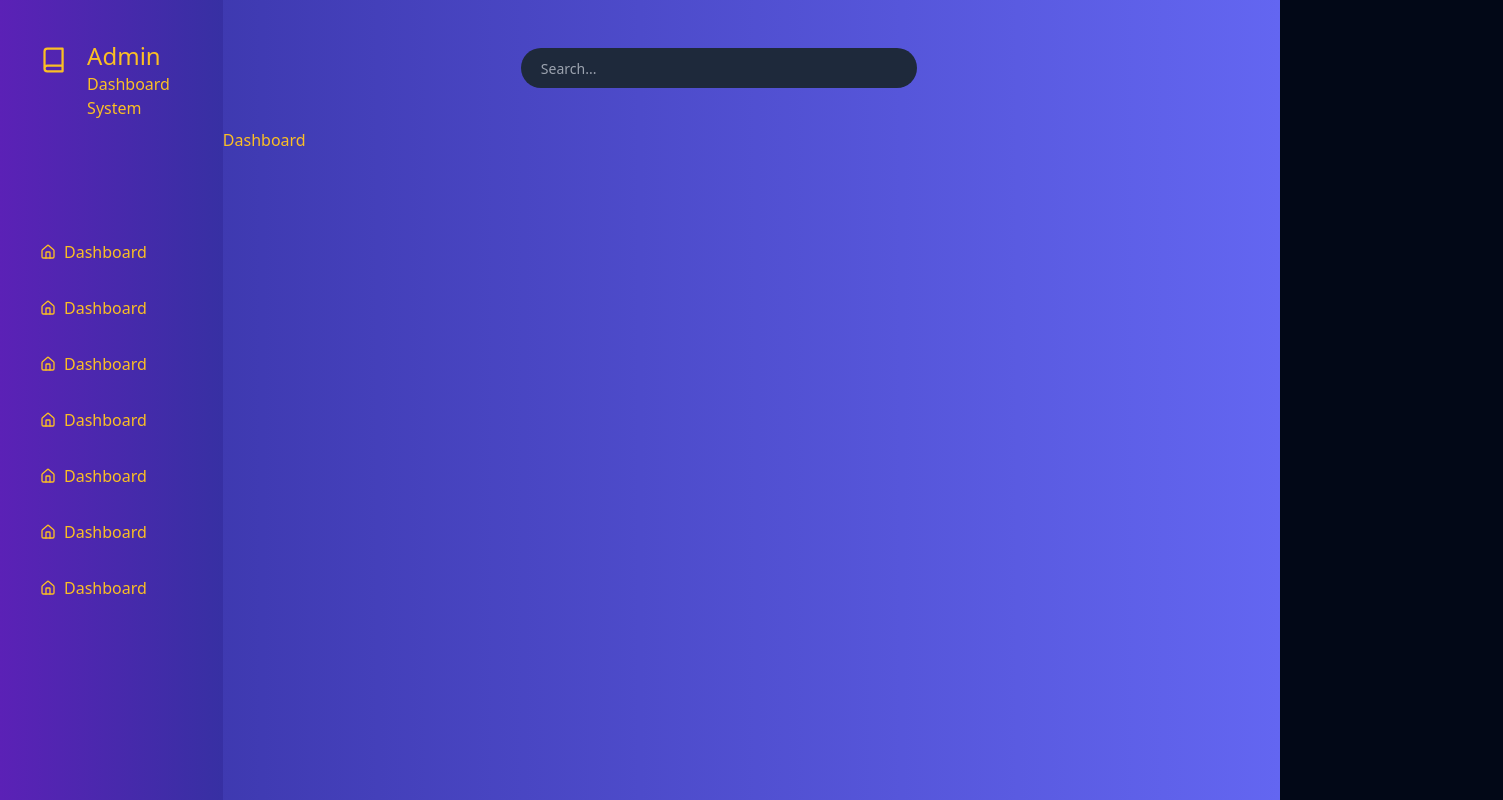
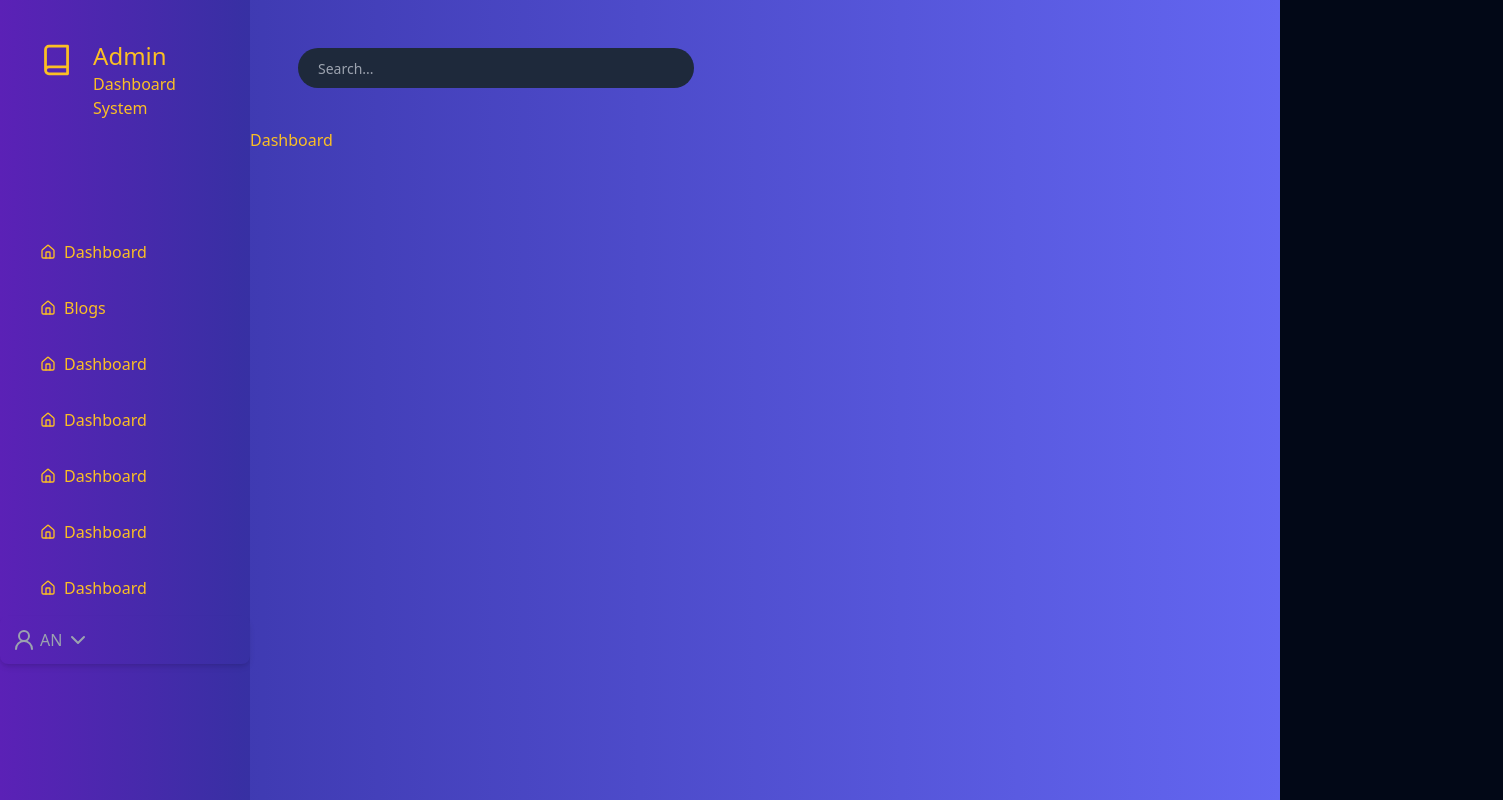
Before and after one commit to subashkarki68/Blogify, a React (Vite) app in the folder frontend/: page /admin in a window 1280 px wide. Shown: the whole page, 1503 px wide, since content can reach past the window. Built offline with nearby package versions, Linux system fonts and the light colour scheme; no server answers.

Commit message:
Add Redux for state management and update navigation links based on user authentication status
This commit adds Redux for state management and updates the navigation links based on the user's authentication status. It also includes the following changes:

- Inst

```diff
--- a/frontend/package.json
+++ b/frontend/package.json
@@ -17,6 +17,7 @@
         "@radix-ui/react-label": "^2.0.2",
         "@radix-ui/react-select": "^2.0.0",
         "@radix-ui/react-slot": "^1.0.2",
+        "@reduxjs/toolkit": "^2.2.3",
         "@tanstack/react-query": "^5.28.14",
         "@tanstack/react-query-devtools": "^5.28.14",
         "axios": "^1.6.8",
@@ -29,6 +30,7 @@
         "react": "^18.2.0",
         "react-dom": "^18.2.0",
         "react-hook-form": "^7.51.2",
+        "react-redux": "^9.1.0",
         "react-router-dom": "^6.22.3",
         "tailwind-merge": "^2.2.2",
         "zod": "^3.22.4"
--- a/frontend/src/context/AuthProvider.tsx
+++ b/frontend/src/context/AuthProvider.tsx
@@ -39,6 +39,8 @@ export function AuthProvider({ children }: AuthProviderProps) {
     }
     const [user, setUser] = useState(initialUser())
 
+    //TODO: add login system here
+
     const logout = async () => {
         const { LOGOUT } = URLS
         setUser(initialUser)
--- a/frontend/src/layouts/AdminLayout.tsx
+++ b/frontend/src/layouts/AdminLayout.tsx
@@ -13,11 +13,12 @@ function AdminLayout() {
     }
 
     return (
-        <div className="flex h-[100vh] w-[100vw] bg-gradient-to-r from-indigo-800 to-indigo-500 text-amber-400">
+        //TODO: when there is no border there is small whitespace in bottom
+        <div className="min-h-[100vh] w-[100vw] bg-gradient-to-r from-indigo-800 to-indigo-500 text-amber-400">
             <AdminSidebar className={`${backBlur ? blurClasses : ''}`} />
             <div>
-                <AdminNavbar blurToggle={blurToggle} />
-                <div className={backBlur ? blurClasses : ''}>
+                <AdminNavbar blurToggle={blurToggle} className="ml-[250]" />
+                <div className={`ml-[250px] ${backBlur ? blurClasses : ''}`}>
                     <Outlet />
                 </div>
             </div>
--- a/frontend/src/layouts/AdminNavbar.tsx
+++ b/frontend/src/layouts/AdminNavbar.tsx
@@ -1,6 +1,14 @@
-function AdminNavbar({ blurToggle }: { blurToggle: () => void }) {
+function AdminNavbar({
+    blurToggle,
+    className = '',
+}: {
+    blurToggle: () => void
+    className?: string
+}) {
     return (
-        <nav className="flex w-[100vw] -translate-x-36 items-center justify-center px-10 py-10">
+        <nav
+            className={`flex w-[100vw] -translate-x-36 items-center justify-center px-10 py-10 ${className}`}
+        >
             <div className="w-[33%] pt-2 text-gray-600">
                 <input
                     className="h-10 w-full rounded-full bg-slate-800 px-5 pr-12 text-sm text-white transition-all duration-700 placeholder:text-gray-400 focus:scale-150 focus:outline-none focus-visible:outline-none"
@@ -17,7 +25,6 @@ function AdminNavbar({ blurToggle }: { blurToggle: () => void }) {
                     <SearchIcon className="h-4 w-4 text-white" />
                 </button> */}
             </div>
-            <div></div>
         </nav>
     )
 }
--- a/frontend/src/layouts/AdminSidebar.tsx
+++ b/frontend/src/layouts/AdminSidebar.tsx
@@ -1,11 +1,35 @@
-import { BookIcon, HomeIcon } from 'lucide-react'
+import { useAuthContext } from '@/context/AuthProvider'
+import { findUserShortName } from '@/utils/users'
+import {
+    DropdownMenu,
+    DropdownMenuContent,
+    DropdownMenuItem,
+    DropdownMenuLabel,
+    DropdownMenuSeparator,
+    DropdownMenuTrigger,
+} from '@radix-ui/react-dropdown-menu'
+import { BookIcon, ChevronDown, HomeIcon, Link, UserRound } from 'lucide-react'
+import { useNavigate } from 'react-router-dom'
 
 function AdminSidebar({ className }: { className: string }) {
+    const { user, logout } = useAuthContext()
+    const navigate = useNavigate()
+
     const liClasses =
         'flex h-[100%] items-center gap-2 px-10 py-4 hover:cursor-pointer hover:bg-amber-400 hover:text-indigo-600'
+
+    const userShortName = findUserShortName(
+        user?.fName || 'A',
+        user?.lName || 'N',
+    )
+
+    const handleLinks = {
+        login: () => navigate('/user/login'),
+    }
+
     return (
         <aside
-            className={`h-[100vh] max-h-[100vh] w-[20%] bg-gradient-to-r from-violet-800 to-indigo-800 ${className ?? ''}`}
+            className={`fixed h-[100vh] w-[250px] bg-gradient-to-r from-violet-800 to-indigo-800 ${className ?? ''}`}
         >
             <div className="mb-16 flex flex-col">
                 <header className="flex gap-5 p-10">
@@ -21,9 +45,12 @@ function AdminSidebar({ className }: { className: string }) {
                     <HomeIcon className="h-4 w-4" />
                     Dashboard
                 </li>
-                <li className={liClasses}>
+                <li
+                    className={liClasses}
+                    onClick={() => navigate('/admin/blogs')}
+                >
                     <HomeIcon className="h-4 w-4" />
-                    Dashboard
+                    Blogs
                 </li>
                 <li className={liClasses}>
                     <HomeIcon className="h-4 w-4" />
@@ -46,6 +73,43 @@ function AdminSidebar({ className }: { className: string }) {
                     Dashboard
                 </li>
             </ul>
+            <div className="w-full">
+                <DropdownMenu>
+                    <DropdownMenuTrigger className="w-full focus-visible:outline-none">
+                        <div className="border-1 flex w-full flex-row items-center gap-1 rounded-lg border-gray-200 p-3 shadow-md hover:border-gray-500 hover:shadow-lg dark:text-gray-400 dark:hover:text-white">
+                            <UserRound className="h-6 w-6" />
+                            <span>{userShortName}</span>
+                            <ChevronDown />
+                        </div>
+                        {/* <CircleUserIcon className="h-8 w-8" /> */}
+                    </DropdownMenuTrigger>
+                    <DropdownMenuContent className="w-[180px] bg-primary px-5 py-2">
+                        <DropdownMenuLabel>My Account:</DropdownMenuLabel>
+                        <DropdownMenuSeparator />
+                        <DropdownMenuItem>
+                            <Link to={'/user'}>Profile</Link>
+                        </DropdownMenuItem>
+                        <DropdownMenuItem>Profile</DropdownMenuItem>
+                        <DropdownMenuItem>Profile</DropdownMenuItem>
+                        {user.userId && (
+                            <DropdownMenuItem
+                                className="cursor-pointer"
+                                onClick={logout}
+                            >
+                                Logout
+                            </DropdownMenuItem>
+                        )}
+                        {!user.userId && (
+                            <DropdownMenuItem
+                                className="cursor-pointer"
+                                onClick={handleLinks.login}
+                            >
+                                Login
+                            </DropdownMenuItem>
+                        )}
+                    </DropdownMenuContent>
+                </DropdownMenu>
+            </div>
         </aside>
     )
 }
--- a/frontend/src/layouts/AppNavbar.tsx
+++ b/frontend/src/layouts/AppNavbar.tsx
@@ -12,6 +12,7 @@ import { Input } from '@/components/ui/input'
 import { Sheet, SheetContent, SheetTrigger } from '@/components/ui/sheet'
 import { useAuthContext } from '@/context/AuthProvider'
 import { ModeToggle } from '@/contexts/theme/ModeToggle'
+import { findUserShortName } from '@/utils/users'
 import {
     ChevronDown,
     LucideBook,
@@ -25,13 +26,10 @@ function AppNavbar() {
     const { user, logout } = useAuthContext()
     const navigate = useNavigate()
 
-    const userShortName = user
-        ? user.fName && user.lName
-            ? user.fName[0].toUpperCase() + user.lName[0].toUpperCase()
-            : user.fName
-              ? user.fName[0].toUpperCase()
-              : ''
-        : ''
+    const userShortName = findUserShortName(
+        user?.fName || 'UN',
+        user?.lName || 'NO',
+    )
 
     const handleLinks = {
         login: () => navigate('/user/login'),
@@ -118,8 +116,10 @@ function AppNavbar() {
                     <ul className="mr-5 flex gap-4">
                         <Link to={'/'}>Home</Link>
                         <Link to={'/about'}>About</Link>
-                        <Link to={'/user/login'}>Login</Link>
-                        <Link to={'/user/register'}>Register</Link>
+                        {!user.userId && <Link to={'/user/login'}>Login</Link>}
+                        {!user.userId && (
+                            <Link to={'/user/register'}>Register</Link>
+                        )}
                     </ul>
                     <ModeToggle />
                     <DropdownMenu>
--- a/frontend/src/pages/admin/Blogs.tsx
+++ b/frontend/src/pages/admin/Blogs.tsx
@@ -1,5 +1,41 @@
+import BlogCard from '@/components/BlogCard'
+import {
+    blogsStatus,
+    fetchBlogs,
+    selectAllBlogs,
+} from '@/redux/slices/admin/blogSlice'
+import { AppDispatch } from '@/redux/store'
+import { useEffect } from 'react'
+import { useDispatch, useSelector } from 'react-redux'
+
 function Blogs() {
-    return <div>Blogs</div>
+    const blogs = useSelector(selectAllBlogs)
+    const status = useSelector(blogsStatus)
+    const dispatch: AppDispatch = useDispatch()
+
+    useEffect(() => {
+        if (status === 'idle') {
+            dispatch(fetchBlogs())
+        }
+    }, [blogs, dispatch])
+
+    //Warning: Getting double data due to react strict mode
+    console.log('blogs: I am getting double data', blogs)
+
+    let content
+    if (status === 'loading') content = <p>Loading...</p>
+    else if (status === 'failed') content = <p>Fetching blogs failed</p>
+    else if (status === 'succeeded')
+        content = blogs.map((blog, i) => (
+            <BlogCard
+                key={i}
+                title={blog.title}
+                content={blog.content}
+                className="mb-5 w-full"
+            />
+        ))
+
+    return <div className="w-[80%] pl-5">{content}</div>
 }
 
 export default Blogs
--- a/frontend/src/pages/userflow/Login.tsx
+++ b/frontend/src/pages/userflow/Login.tsx
@@ -86,7 +86,7 @@ function Login() {
                         fName,
                         lName,
                     })
-                    navigate('/')
+                    navigate('/admin')
                     return setFailure((prev) => ({ ...prev, status: false }))
                 }
                 return setFailure({
--- /dev/null
+++ b/frontend/src/redux/slices/admin/blogSlice.ts
@@ -0,0 +1,55 @@
+import { BASE_URL, URLS } from '@/constants'
+import { RootState } from '@/redux/store'
+import { createAsyncThunk, createSlice } from '@reduxjs/toolkit'
+import axios from 'axios'
+
+export interface BlogState {
+    title: string
+    content: string
+}
+
+export interface BlogsState {
+    blogs: BlogState[]
+    status: 'idle' | 'loading' | 'succeeded' | 'failed'
+    error: string | null
+}
+
+const initialState: BlogsState = {
+    blogs: [],
+    status: 'idle',
+    error: null,
+}
+
+const fetchBlogsUrl = BASE_URL + URLS.ADMIN.GET_ALL_BLOGS
+
+export const fetchBlogs = createAsyncThunk('adminBlog/fetchBlogs', async () => {
+    const response = await axios.get(fetchBlogsUrl)
+    // console.log(response.data.data.data)
+    return response.data.data.data
+})
+
+const blogSlice = createSlice({
+    name: 'adminBlogs',
+    initialState,
+    reducers: {},
+    extraReducers(builder) {
+        builder.addCase(fetchBlogs.pending, (state) => {
+            state.status = 'loading'
+        })
+        builder.addCase(fetchBlogs.fulfilled, (state, action) => {
+            state.status = 'succeeded'
+            action.payload.map((blog: BlogState) => state.blogs.push(blog))
+            // console.log('state', state.blogs)
+        })
+        builder.addCase(fetchBlogs.rejected, (state) => {
+            state.status = 'failed'
+        })
+    },
+})
+
+export const selectAllBlogs = (state: RootState) => state.blogs.blogs
+export const blogsStatus = (state: RootState) => state.blogs.status
+export const blogsError = (state: RootState) => state.blogs.error
+
+export const {} = blogSlice.actions
+export default blogSlice.reducer
--- /dev/null
+++ b/frontend/src/redux/store.ts
@@ -0,0 +1,11 @@
+import { configureStore } from '@reduxjs/toolkit'
+import blogReducer from './slices/admin/blogSlice'
+
+export const store = configureStore({
+    reducer: {
+        blogs: blogReducer,
+    },
+})
+
+export type RootState = ReturnType<typeof store.getState>
+export type AppDispatch = typeof store.dispatch
--- /dev/null
+++ b/frontend/src/utils/users.ts
@@ -0,0 +1,7 @@
+export const findUserShortName = (fName: string, lName: string) => {
+    return fName && lName
+        ? fName[0].toUpperCase() + lName[0].toUpperCase()
+        : fName
+          ? fName[0].toUpperCase()
+          : ''
+}
```
Also changed, not shown: frontend/src/main.tsx (+6 -1 lines), 1 other file (tests, documents, lock files or other folders).
